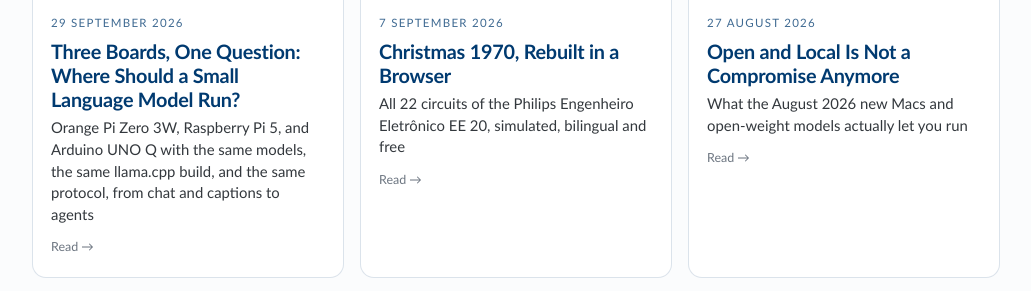
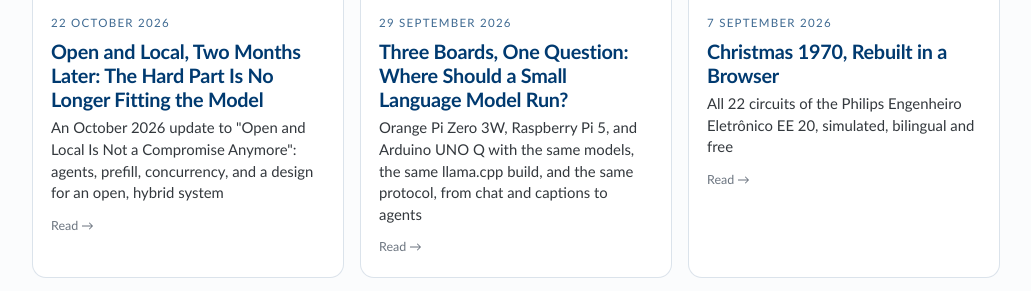
Before and after one commit to Mjrovai/TinyML4D, a Jekyll site: the page built from articles/index.md, in a window 1280 px wide and 900 px high, scrolled down 301 px, cut to the strip 244-535 px from the top of the window. Shown: the whole strip, without its empty margins (124-1155 px from the left). Built offline with Jekyll 4.4.1, drawn with Linux system fonts in a browser that asks for light colours; part of the change alters nothing that is shown.

Commit message:
articles: add 'Open and Local, Two Months Later' and link it from the August article
New October 2026 update to "Open and Local Is Not a Compromise Anymore":
agents, prefill, concurrency, real costs, many API providers for one open
model, and a four-layer hybrid design. The August article now opens with
a notice pointing to the update and to the two companion videos.

Co-Authored-By: Claude Opus 5.5 <noreply@anthropic.com>

```diff
--- a/articles/open-and-local-2026/index.md
+++ b/articles/open-and-local-2026/index.md
@@ -9,6 +9,8 @@ image: /articles/open-and-local-2026/figures/cover.png
 image_alt: "A Mac Studio on a desk running GLM-5.3-Flash, unplugged from the cloud"
 license: "Text and figures © 2026 Marcelo Rovai, released under CC BY 4.0. Benchmark numbers are cited from their sources; see Sources and method below."
 ---
+
+> **Update, 22 October 2026.** Two months later, some of this article was wrong and more of it was incomplete. Read the follow-up: **[Open and Local, Two Months Later: The Hard Part Is No Longer Fitting the Model](/articles/open-and-local-october-2026/)**. Both articles are also covered in two videos: [Open and Local AI, Part 1](https://youtu.be/TbqkBsjqWPU) and [Part 2](https://youtu.be/S-0B4Ajbj28). Note that the Intelligence Index values below come from version 4.1.1 and can't be compared with the current version 4.3.2.
 
 $10,799. One box on a desk, drawing about as much power as a couple of light bulbs. Inside it: GLM-5.3-Flash, 321 billion parameters, multimodal, one-million-token context, scoring 84.3 on Terminal-Bench 2.1 against Claude Opus 4.8's 85.0.
 
--- /dev/null
+++ b/articles/open-and-local-october-2026/index.md
@@ -0,0 +1,226 @@
+---
+layout: article
+title: "Open and Local, Two Months Later: The Hard Part Is No Longer Fitting the Model"
+subtitle: "An October 2026 update to \"Open and Local Is Not a Compromise Anymore\": agents, prefill, concurrency, and a design for an open, hybrid system"
+kicker: "Edge AI hardware"
+date: 2026-10-22
+description: "Two months after the August article, the question changed from whether a model fits to how many agents a machine can serve. DeepSeek V4.1 Flash, prefill, batching, the real cost of local hardware, many API providers for one open model, and a four-layer design from a $79 UNO-Q to the frontier."
+image: /articles/open-and-local-october-2026/figures/cover.png
+image_alt: "One machine, many agents: a kitchen with one chef. Illustration generated locally with Qwen Image under my direction."
+license: "Text and figures © 2026 Marcelo Rovai, released under CC BY 4.0. Benchmark numbers are cited from their sources; see Sources and method below."
+---
+
+On 27 August, I wrote that [open and local is not a compromise anymore](/articles/open-and-local-2026/). Apple had just shipped desktop silicon with matrix accelerators in every GPU core, and a wave of open-weight models had landed close enough to the frontier that a box on a desk could run them. I said to check back in a month, because some of it would be wrong.
+
+It is now late October. Some of it was wrong. More of it was incomplete.
+
+The central claim still holds: you can download very capable models and run them on hardware you own. What changed is the question that matters. In August I asked *does the model fit?* Two months of using agents every day, plus a few careful cost analyses published since, taught me that the harder question is *how many agents can this machine serve at once, and how fast can it read?*
+
+This update covers what moved, what I got wrong, and how I would now design an open, hybrid system, from a USD 79 board watching a camera to a frontier model used only when it pays off.
+
+It is also the written companion to two videos: [Open and Local AI, Part 1](https://youtu.be/TbqkBsjqWPU) covers the strategy (open vs. closed, cost, dependence, and risk), and [Part 2](https://youtu.be/S-0B4Ajbj28) walks through the implementation, layer by layer.
+
+![Four layers, one rule: the data decides where the AI works. From the edge (USD 79 per point) to the frontier (about USD 6 per task).](figures/four-layers.png)
+
+## First, the ruler changed
+
+If you compare the numbers in this article with those in August, they will look lower. Qwen3.8 27B scored 52 on the [Artificial Analysis Intelligence Index](https://artificialanalysis.ai/) then; it scores 34 now. GLM-5.3-Flash went from 57.5 to 42.
+
+The models did not get worse. The index did. In August I read version 4.1.1; today it is version 4.3.2, which swapped in harder, more agentic evaluations. Claude Opus 5, which sat around 63 in August, now reads about 51 on the new scale. Same models, harder exam.
+
+The lesson is practical: never compare index values across versions. Within one version, the picture is consistent, and it is the same picture as in August.
+
+| Model | Type | Index v4.3.2 (Oct 2026) | Runs on |
+|---|---|---|---|
+| Claude Opus 4.6 | closed, frontier in Feb 2026 | 32 | vendor API only |
+| Qwen3.8 27B | open, dense | 34 | a 32 GB Mac |
+| Claude Opus 4.8 | closed, frontier in Jun 2026 | 42 | vendor API only |
+| GLM-5.3-Flash | open, MoE | 42 | a 256 GB Mac Studio |
+| DeepSeek V4.1 Flash 1017 | open, MoE, MIT license | 45 | a 512 GB Mac Studio or 4× DGX Spark |
+| MiMo-V2.6-Pro | open, MoE | 46 | a cluster |
+| Claude Opus 5.5 | closed, frontier today | 58 | vendor API only |
+
+Open models still trail the frontier by roughly three to four months. What was the best model in the world in February now runs on a USD 1,299 Mac mini.
+
+![What was the frontier eight months ago now runs on a Mac. Artificial Analysis Intelligence Index v4.3.2, October 2026.](figures/frontier-local.png)
+
+## What arrived: DeepSeek V4.1 Flash 1017
+
+The most important release since August is a checkpoint, not a new model. On 17 October, DeepSeek replaced all 48 weight shards of V4.1 Flash. Architecture, tokenizer, and parameter count are unchanged; behavior is not. On the independent index it now scores 45, second among 121 large open-weight models, at about USD 0.26 per task and about 209 tokens per second on DeepSeek's API. It ships under the MIT license, which matters as much as the score: you can run, modify, fine-tune, and embed it without asking anyone.
+
+Two caveats from the same evaluation. On broad business work (finance, legal, strategy, engineering, economics) it sits mid-pack, 12 to 17 points behind Claude Opus 5.5 in every domain. And it is still verbose: it used about 210 million output tokens to run the full index, against a median of 140 million. Verbosity costs cents on an API and minutes at home.
+
+In August I wrote that the 512 GB Mac Studio had "lost its reason to exist." That was premature. DeepSeek V4.1 Flash is the model the 512 GB configuration was waiting for. And it is also the model that showed me where my August framing broke down.
+
+## Why a "16B-active" model needs half a terabyte
+
+DeepSeek V4.1 Flash is a mixture-of-experts model. Each token goes through 6 of 384 experts per layer, about 16 billion active parameters. The next token picks different experts, so all of them must stay loaded. The backbone is 552 billion parameters, plus a 196-billion-parameter Engram lookup table that can live on a fast NVMe SSD because it is read a few rows at a time.
+
+![Dense vs. mixture of experts: memory depends on the total parameters; speed depends on the active ones.](figures/moe.png)
+
+The official download is about 510 GB, and here is a detail most cost estimates miss: the experts already ship in 4-bit MXFP4 and most dense weights in 8-bit MXFP8. The usual trick of quantizing everything to Q4 saves almost nothing, because DeepSeek already did it. In my August footprint rule (0.56 GB per billion parameters), this model would come out at about 310 GB. In practice it needs 430 to 510 GB.
+
+One thing DeepSeek got spectacularly right is the KV cache. A standard transformer of this size would need around 800 GB of cache for a one-million-token context. DeepSeek's compressed design needs under 1 GB. Long conversations are nearly free in memory; the bill is the weights.
+
+## The concept I underweighted in August: prefill
+
+In August I wrote that the M5's neural accelerators matter because they fix prefill, the phase in which a model reads the prompt. I was right that it matters. I underestimated how much.
+
+![Prefill reads, decode writes. For an agent, reading 100,000 tokens before the first word takes about 100 s on a Mac Studio M5 Ultra and about 11 s on four RTX PRO 6000 cards.](figures/prefill.png)
+
+Every request has two phases:
+
+- **Prefill** reads the whole context: system prompt, documents, history. It is limited by compute.
+- **Decode** writes one token at a time, and for each token reads every weight from memory. It is limited by bandwidth. The ceiling is simple: bandwidth divided by model size. For Qwen3.8 27B at 8 bits (about 27 GB) on an RTX PRO 6000 (1,792 GB/s), that is about 66 tokens per second for one user. Multi-token prediction (MTP) and speculative decoding can beat that ceiling by proposing several tokens and verifying them in one pass, as I measured on a Raspberry Pi 5 in an earlier post.
+
+A chat is mostly decode, which is where a Mac shines. An agent is not a chat. Every turn, it rereads its entire context. In one developer's logs from Claude Code and Codex sessions on the September build of this model, an average request read about 124,000 tokens to write 760. That is roughly 160 tokens read for every token written. An agent spends most of its life reading.
+
+The numbers that follow come from a video comparing a Mac Studio M5 Ultra with RTX PRO 6000 servers, using MacStories' measurements and community benchmarks on similar but not identical models, so treat them as a ballpark. Reading a 100,000-token context before the first word took about **100 seconds** on the Mac and about **11 seconds** on four RTX PRO 6000 cards. Over a 30-turn coding task, that is close to an hour of reading against about five and a half minutes. The M5 really did improve prefill, roughly 2.5 times over the M3 Ultra, and a large gap remains.
+
+Two things make this survivable:
+
+1. **Prefix caching.** Of those 124,000 tokens, only about 2,700 were new on each turn. A good server keeps what it already read and processes only the rest. The developer who ran 111 hours of agents got a 98% cache hit rate with SGLang. With vLLM and Claude Code, a small system message that moves to the top of the prompt breaks the cache match, and the whole conversation gets reread; a fix was written but not merged when I checked.
+2. **Caring about the right number.** For agents, time to first token on a long context matters more than the decode tok/s that most reviews report.
+
+## One model, many agents: a kitchen with one chef
+
+This is the part I got most wrong. In August I treated a machine as running *a model*. In practice it serves *agents*, and a single Claude Code session can spawn up to 20 subagents. Five people with a few subagents each is already about 15 agents asking at once.
+
+Most people assume that if a machine writes 100 tokens per second for one agent, five agents each get 100. They don't. They share it. Think of one kitchen with one chef: a second order doesn't bring a second chef.
+
+| Setup | One agent | Many agents |
+|---|---|---|
+| 2× DGX Spark | 1× | only 1.2–1.5× total throughput with 4 agents |
+| 2× RTX PRO 6000 | ~100 tok/s | ~40 tok/s each with 4 agents (long contexts) |
+| 4× DGX Spark (~USD 29,000) | ~50–90 tok/s | ~247 tok/s total with 16 agents, ~15 each |
+| DeepSeek's API | ~209 tok/s | ~209 tok/s each |
+
+A typical reply took about 3 seconds on the API and about 50 at home with 16 agents.
+
+The  [video](https://www.youtube.com/watch?v=M9uRVkXuBUY&t=688s) (*Mac Studio vs NVIDIA RTX: Which AI Machine Wins?*) makes this concrete with an analogy I now use in every talk.
+
+![The library analogy: the Mac answers how big the model can be; the GPU server answers how many agents it can serve at once.](figures/library.png)
+
+The Mac is a huge library with a single desk: it holds giant books but serves one reader at a time. The GPU server is a smaller library with many desks: at each step, the librarian brings out each book once and everyone reads from it together. That shared read is called batching, and it is why a GPU can serve 32 users for almost the same weight-reading cost as one. When MacStories ran three simultaneous requests on an M5 Ultra, total throughput rose only 1.23×.
+
+The video's summary is the best one-line version of this whole article: **the Mac answers how big a model you can run; the GPU server answers how many agents you can run at once.**
+
+Capacity still comes first, because you can't batch what doesn't fit. On a 96 GB RTX PRO 6000, Qwen3.8 27B at 8 bits takes about 27 GB, leaving about 59 GB for cache. At about 32 KB per token, that is 1.86 million tokens: roughly 14 agents holding 128,000-token contexts at the same time, on one card.
+
+![The KV cache is each conversation's working memory. On one 96 GB card, about 59 GB stays free for it: room for about 14 long-context agents.](figures/kv-cache.png)
+
+| | Mac Studio M5 Ultra, 96 GB | RTX PRO 6000, 96 GB |
+|---|---|---|
+| Price (US list) | USD 5,499, whole machine | USD 16,000, card only |
+| Bandwidth | 1.2 TB/s | 1.79 TB/s |
+| Power | ≤480 W | 300 W per card (Max-Q) |
+| Read 100K tokens | ~100 s | ~11 s with 4 cards |
+| Concurrent users | saturates at 2–3 | dozens, with batching |
+| Best for | one person, large models, a quiet office | a team running agents and subagents |
+
+One more hardware lesson. If you buy several GPUs, how they share the model matters.
+
+![Several GPUs: split by layers, they run a relay race; with tensor parallelism, they work as a team, as fast as the link between them allows.](figures/rally.png)
+
+Splitting by layers turns them into a relay race: four RTX 3090s gave about 70 tok/s on one card and 90–97 on two or four. Tensor parallelism keeps all cards working but depends on the link between them: NVLink on data-center GPUs moves about 900 GB/s, PCIe 5.0 x16 about 64 GB/s in each direction. Over PCIe, four cards is a sensible limit. And the RTX 5090, which I praised in August for its bandwidth, does not support GPU-to-GPU peer-to-peer access, according to NVIDIA's own forums. It is excellent alone and a poor choice to scale.
+
+## What it actually costs
+
+In August I estimated that a USD 10,799 Ultra pays for itself in about fifteen months against GLM-5.2's API pricing. That math ignored prefix caching, and agents live on cache.
+
+Here is a real workload. One developer published logs for 111 hours of coding agents running in parallel on four RTX PRO 6000 cards. His agents read about 8.7 billion tokens, about 98% of them already cached, and wrote about 53 million.
+
+| Option | Cost of those 111 hours | Per day |
+|---|---|---|
+| DeepSeek's API, off-peak | ~USD 86 | ~USD 19 |
+| DeepSeek's API, peak | ~USD 172 | ~USD 37 |
+| Same, priced as if nothing were cached | ~USD 1,340 | |
+| Claude Opus 5.5 API (my estimate from list prices) | ~USD 3,500 | ~USD 750 |
+
+At about USD 19 a day, his USD 64,000 of cards take more than nine years to pay back, before the processor, memory, and power. The cheapest cluster that can serve 16 agents, four DGX Sparks and a switch, needs five to six years for one heavy user, and about four if a team keeps it busy around the clock. Two Sparks cost about the same as six years of Claude Max.
+
+![When does your own server pay off? The 111-hour workload cost about USD 86 on DeepSeek's off-peak API; the hardware takes four to nine years to pay back.](figures/payback.png)
+
+Electricity doesn't save you either. Four Sparks draw about 400 W during inference. At 48 tok/s, a million output tokens takes about 5.7 hours and 2.3 kWh: about USD 0.53 at USD 0.23/kWh, against USD 0.60 on DeepSeek's off-peak API. For a small dense model the picture is different: a 27B Qwen model on an RTX 4080 Super cost about USD 0.37 per million tokens in power against USD 3 on a hosted API.
+
+Hardware also got more expensive since August. NVIDIA raised the DGX Spark from USD 4,699 to USD 6,950 on 2 October. RTX 5090s with a USD 1,999 list price sell from about USD 4,300. Data centers are buying memory at scale, and the bill lands on our desks.
+
+So the honest conclusion has two halves. **You don't buy a server for a model of this size to save money.** You buy it when the data cannot leave the building, or when a team will keep it busy. And for a small model on hardware you already own, local is still an easy win.
+
+## Via API does not mean via China
+
+In a first draft of my talk, I treated "DeepSeek via API" as "DeepSeek's servers." That is wrong, and it matters for compliance.
+
+Because the weights are open, anyone can serve them. On [OpenRouter,](https://openrouter.ai) on 20 October, DeepSeek V4.1 Flash 1017 was available from 20 providers: DeepSeek itself, but also Together, Baseten, Fireworks, DeepInfra, Cloudflare, Crusoe, Parasail, and others. Input prices ranged from USD 0.07 to 0.30 per million tokens and output from USD 0.18 to 1.20. Over three days, the model was available 99.93% of the time with routing across providers, against 92.45% without it. On 15 October, DeepSeek's own API was partly down for nearly five hours.
+
+![One open model, many providers. The exclusion rule is an example; check each provider's data policy and country.](figures/openrouter.png)
+
+OpenRouter lets you restrict which providers receive your requests, for example only those that do not store or train on your data, or only those in approved countries. It is also an intermediary your data passes through, and each provider's policy needs checking. But the point stands: **open means choosing not only the model, but also who serves it and under what rules.** A closed model gives you one vendor. An open one gives you a market.
+
+## A design for a hybrid system
+
+Putting this together, here is the architecture I now recommend, and the one I walk through in the companion deck.
+
+![Everything goes through an orchestrator: one OpenAI-compatible interface, with rules written by the company. Camera video stays at the edge; only text events go up.](figures/orchestrator.png)
+
+**Layer 1, edge.** An Arduino UNO-Q (USD 79, Linux plus an STM32 microcontroller, 2–4 GB of RAM) with a USB camera and Qwen3.5 0.8B or 2B. A lightweight motion detector discards almost every frame; when something changes, the model describes the frame in words, and the MCU switches on a light or a relay. It is not real-time video: analyzing an image takes the board minutes, which is why the pre-filter matters. The rule at this layer: video and raw data stay on site; only text events leave.
+
+![Layer 1, edge: an Arduino UNO-Q watches the camera. The model looks at one frame when something changes, and only the event leaves the site.](figures/edge-unoq.png)
+
+**Layer 2, local.** Qwen3.8 27B (Apache 2.0, index 34) for code and sensitive data. For one person, a 32–64 GB Mac or a PC with an RTX 5090. For a development team running agents, a server with one RTX PRO 6000, with prefix caching on. Here the model never changes without notice. That's not a small benefit: DeepSeek's old "V4 Flash" API name now routes to V4.1, which is great if you wanted the upgrade and a debugging session if your evaluations were built on the old behavior.
+
+**Layer 3, large open model.** DeepSeek V4.1 Flash for high-volume work and agents, via API through approved providers by default, or in-house (a 512 GB Mac Studio for one agent, four DGX Sparks for a team) when the data cannot leave.
+
+**Layer 4, frontier.** Claude Opus 5.5 or another frontier model, by exception: strategy, due diligence, hard architecture, final review of key documents. Never with confidential data, with a monthly spending cap, and with every use logged. At about USD 6 per task against USD 0.26 for DeepSeek, it earns its place only where the 13-point gap matters.
+
+**The orchestrator.** All requests go through one AI gateway (LiteLLM or similar) that exposes a single OpenAI-compatible endpoint and routes by rules the company writes:
+
+| If the request… | …it goes to |
+|---|---|
+| carries camera video or images | the edge; only the event leaves |
+| carries proprietary code or confidential data | Qwen local, or DeepSeek local if it exists |
+| is high-volume and non-sensitive | DeepSeek via API, approved providers only |
+| is complex, occasional, and free of sensitive data | the frontier, with a spending cap |
+| hits a provider that is down | the next open option |
+
+Changing models becomes changing a rule, not rewriting applications. And the rules start from a data classification (confidential, internal, public) that legal and IT agree on before anything is installed. In Chile, where Law 21.719 on personal data is scheduled to take effect on 1 December 2026, that classification is also what you will show the new regulator.
+
+![First, classify the data. A suggested starting point; adapt it to your company's policy and legal advice.](figures/data-classification.png)
+
+![An example in numbers: a 50-person company. Approximate US prices, October 2026, before taxes and import.](figures/company-example.png)
+
+For a company of about fifty people, a pilot of this design costs roughly USD 4,500 to 8,000 in hardware (eight UNO-Q boards with cameras, one Mac or 5090 PC, and a mini PC for the gateway), plus API usage. Adding a team GPU server brings it to about USD 22,000 to 28,000. Those are US prices; elsewhere, add taxes and import costs.
+
+## What I would actually buy now
+
+The August list was organized by budget. This one is organized by workload, because that turned out to be what decides.
+
+- **One person, one model, mostly chat and documents:** a 32 GB Mac mini with Qwen3.8 27B, and an API for everything else. Unchanged from August, and still the best value.
+- **One person running long agent sessions:** the same Mac, but measure time to first token on your real contexts before buying a bigger one. If the wait is minutes, more memory won't fix it.
+- **A team running agents in parallel on sensitive code:** a GPU server, starting with one RTX PRO 6000. Measure tokens per second with one, four, and eight agents before you buy the second card.
+- **Data that cannot leave, and a model of DeepSeek's size:** a 512 GB Mac Studio if one agent at a time is enough; four DGX Sparks with SGLang and prefix caching if a team will share it.
+- **Everything else:** rent. Through an approved provider, not necessarily the model's creator.
+
+## What I'm still not sure about
+
+The comparisons between Macs and GPU servers come from different models and different setups. They are consistent with each other and with what I see on my own machines, but they are not a controlled benchmark.
+
+DeepSeek's claim that the new checkpoint shortens output has no number attached. If it cuts output by a third, a typical home task gets about nine minutes back, and token efficiency becomes worth more than raw speed. The first data point is encouraging: on Artificial Analysis's verbosity ranking, the September version was reported last of 47 models, and the 1017 checkpoint is 39th.
+
+And the floor keeps moving. V4 Flash was 284 billion parameters and ran on two Sparks; six weeks later, V4.1 Flash needs four. The better model was also the heavier one. What I'm watching is not whether consumer hardware gets fast enough, but whether token efficiency improves faster than memory prices fall.
+
+In August I ended with a USD 79 board running a tool-calling agent and a USD 10,799 desktop running a model six points off the best in the world. Both are still true. The update is that the board and the desktop are not alternatives. They are layers of the same system, and the hard part is no longer fitting the model. It is serving many agents at once, and deciding, request by request, where each one should run.
+
+## Sources and method
+
+- Intelligence Index, cost per task, speed, capability indexes, and verbosity: Artificial Analysis, Intelligence Index v4.3.2, read 18–20 October 2026, highest-effort variant per model. Index values are not comparable with the v4.1.1 values used in the August article.
+- DeepSeek V4.1 Flash 1017 providers, prices, speeds, and availability: [OpenRouter providers page](https://openrouter.ai/deepseek/deepseek-v4.1-flash-1017/providers), 20 October 2026.
+- Agent logs, the 111-hour workload, hardware throughput, and concurrency measurements: ["DeepSeek V4.1 1017 Flash Is Opus-Level: What Does It Really Cost to Run?"](https://www.youtube.com/watch?v=7He67ICRQ3M), October 2026, and the community measurements it cites.
+- Hardware prices, electricity, verbosity, and model architecture: ["What Would it Cost to Run Deepseek V4.1 Flash 1017 Locally?"](https://www.youtube.com/watch?v=Y7JEvvH8Wao), October 2026.
+- Prefill, batching, KV-cache capacity, multi-GPU scaling, and model pinning: ["Mac Studio vs NVIDIA RTX: Which AI Machine Wins?"](https://www.youtube.com/watch?v=M9uRVkXuBUY), October 2026, which cites MacStories measurements, community benchmarks, and NVIDIA's forums.
+- Claude Opus 5.5 pricing: Anthropic's published API rates (USD 4 input, USD 20 output, USD 0.20 cache read per million tokens). The USD 3,500 figure for the 111-hour workload is my own estimate from those rates.
+- The 50-person cost example uses US list prices, a USB camera estimated at about USD 30, and a host computer for the RTX PRO 6000 estimated at about USD 4,000.
+
+Companion videos: [Open and Local AI, Part 1](https://youtu.be/TbqkBsjqWPU) and [Part 2](https://youtu.be/S-0B4Ajbj28), based on the decks "Open and local AI: no longer a sacrifice" and "Open, hybrid AI, from the camera to the frontier" (October 2026).
+
+*This article was drafted by Claude Opus 5.5, under my direction, from my two October 2026 presentations, my August article, and the sources above. I reviewed and edited the final text.*
```
Also changed, not shown: articles/open-and-local-october-2026/figures/company-example.png (added), articles/open-and-local-october-2026/figures/cover.png (added), articles/open-and-local-october-2026/figures/data-classification.png (added), articles/open-and-local-october-2026/figures/edge-unoq.png (added), articles/open-and-local-october-2026/figures/four-layers.png (added), articles/open-and-local-october-2026/figures/frontier-local.png (added), articles/open-and-local-october-2026/figures/kv-cache.png (added), articles/open-and-local-october-2026/figures/library.png (added), articles/open-and-local-october-2026/figures/moe.png (added), articles/open-and-local-october-2026/figures/openrouter.png (added), articles/open-and-local-october-2026/figures/orchestrator.png (added), articles/open-and-local-october-2026/figures/payback.png (added), articles/open-and-local-october-2026/figures/prefill.png (added), articles/open-and-local-october-2026/figures/rally.png (added).
